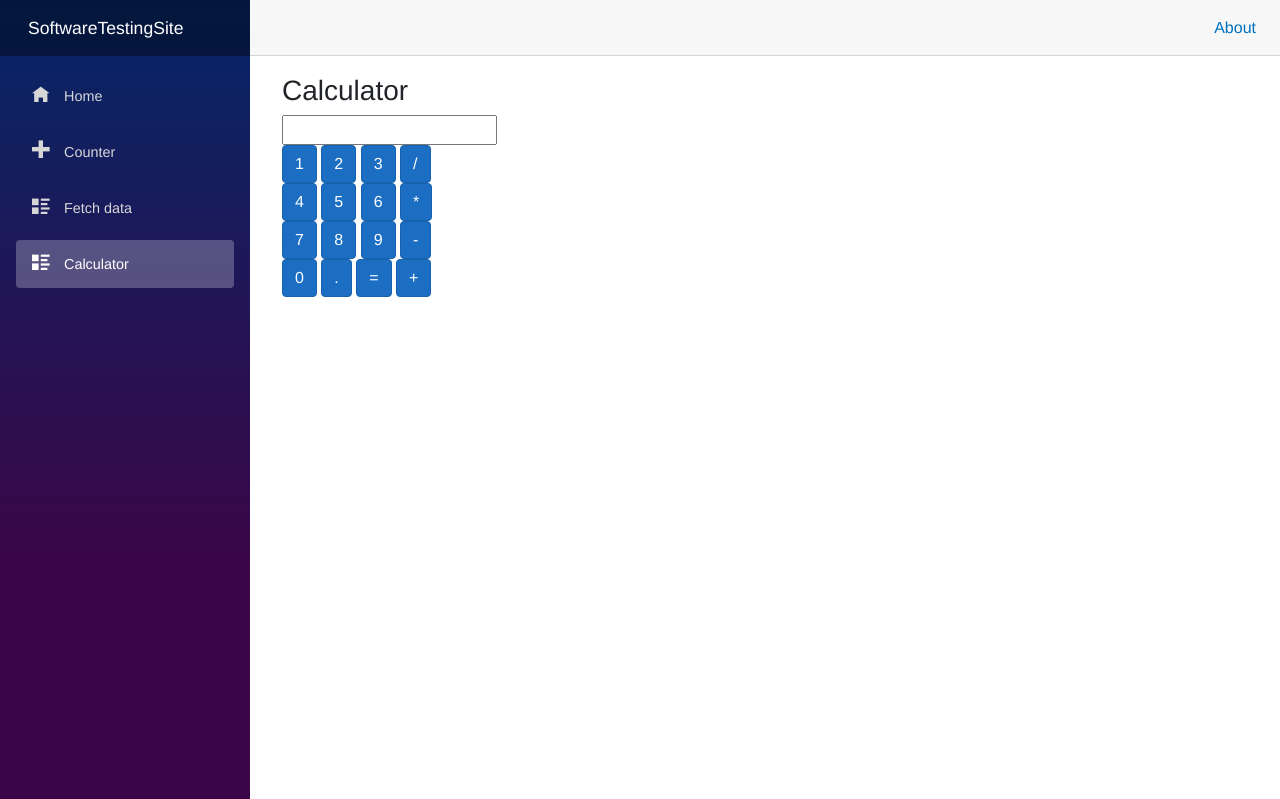
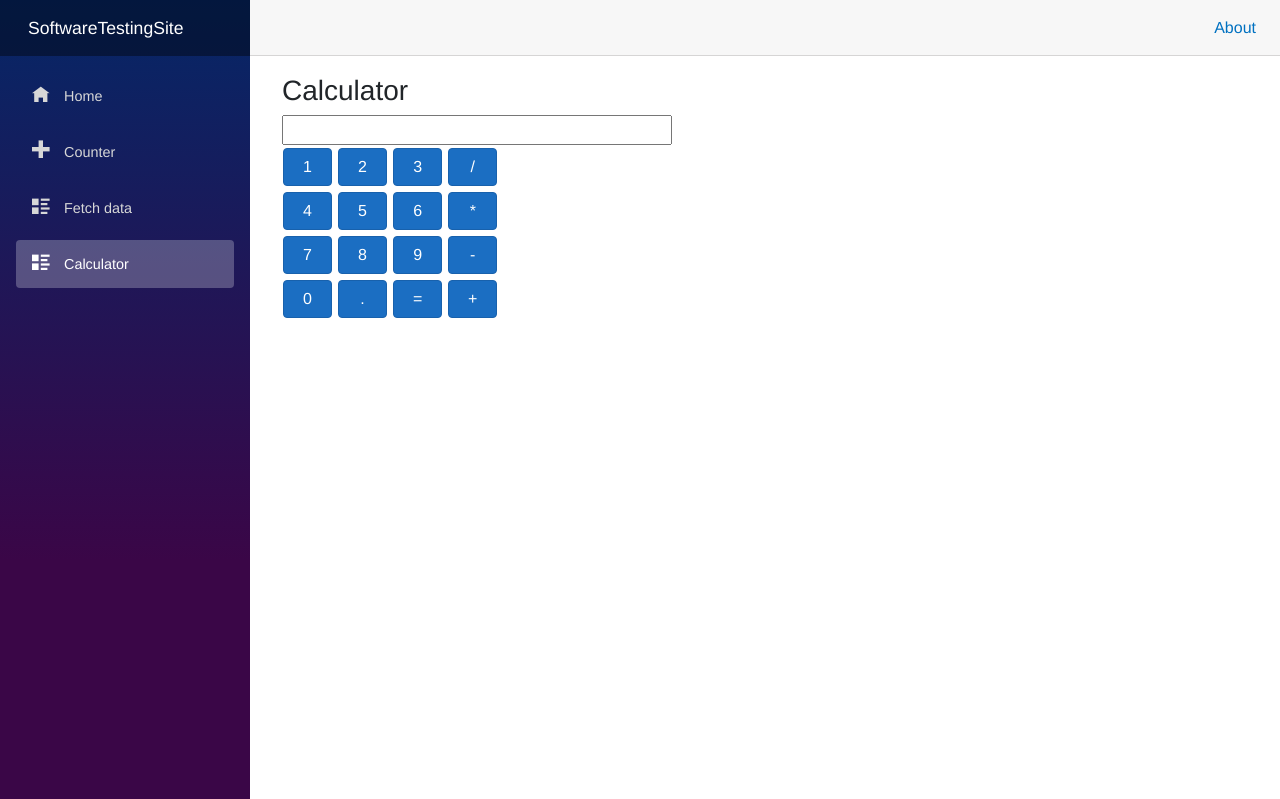
Before and after one commit to TigerAW/SoftwareTestingSite, an ASP.NET Core app: page /Calculator in a window 1280 px wide. Shown: the top 799 px of the page. Run offline with ASP.NET Core 8, Linux system fonts and the light colour scheme; style sheets or scripts are compiled from the project's sources.

Commit message:
css: some css I hope

```diff
--- a/SoftwareTestingSite/Pages/Calculator.razor
+++ b/SoftwareTestingSite/Pages/Calculator.razor
@@ -4,10 +4,10 @@
 <h3>Calculator</h3>
 
 <div class="containerCalc">
-    <div class="calculator">
+    <div class="Calculator">
         <form>
             <div>
-                <input type="text" @bind="@inputString" />
+                <input type="text" class="calcinput" @bind="@inputString" />
             </div>
             <div>
             </div>
--- a/SoftwareTestingSite/Pages/Counter.razor
+++ b/SoftwareTestingSite/Pages/Counter.razor
@@ -6,7 +6,7 @@
 
 <p role="status">Current count: @currentCount</p>
 
-<button class="btn btn-primary" @onclick="IncrementCount"> Click me</button>
+<button class="btn btn-counter" @onclick="IncrementCount"> Click me</button>
 
 @code {
     private int currentCount = 0;
--- a/SoftwareTestingSite/wwwroot/css/app.css
+++ b/SoftwareTestingSite/wwwroot/css/app.css
@@ -13,6 +13,18 @@ a, .btn-link {
 }
 
 .btn-primary {
+    color: #fff;
+    background-color: #1b6ec2;
+    border-color: #1861ac;
+    margin: 3px 1px;
+    width: 5%
+}
+
+.calcinput {
+    width: 40%
+}
+
+.btn-counter {
     color: #fff;
     background-color: #1b6ec2;
     border-color: #1861ac;
```
